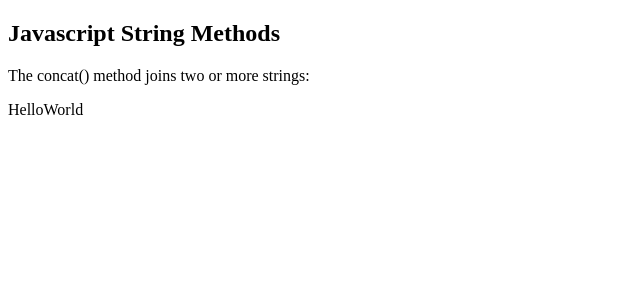
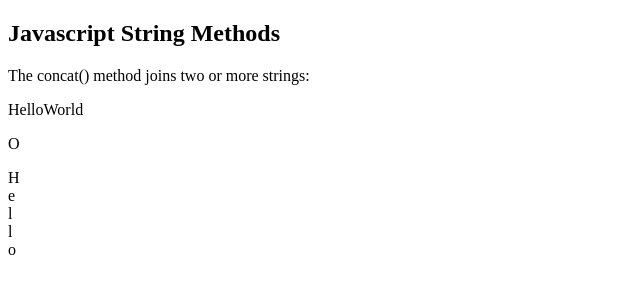
Before and after one commit to AlfredoE89/javascript-scrapsheet, a plain HTML site: page index.html in a window 1280 px wide. Shown: the full height of the page, 0-640 px from the left. Drawn offline with Linux system fonts and the light colour scheme.

Commit message:
Completed strinf methods/.trim/char/charCode/convertString to Array

```diff
--- a/index.html
+++ b/index.html
@@ -7,11 +7,27 @@
 
     <p id="demo"></p>
 
+    <p id="demo1"></p>
+
+    <p id="demo2"></p>
+
     <script>
       var text1 = "Hello";
       var text2 = "World";
       var text3 = text1.concat("", text2);
       document.getElementById("demo").innerHTML = text3;
+
+      var str = "HELLO WORLD";
+      document.getElementById("demo1").innerHTML = str.charAt(4);
+
+      var str = "Hello";
+      var arr = str.split("");
+      var text = "";
+      var i;
+      for (i = 0; i < arr.length; i++) {
+        text += arr[i] + "<br>";
+      }
+      document.getElementById("demo2").innerHTML = text;
     </script>
   </body>
 </html>
```
